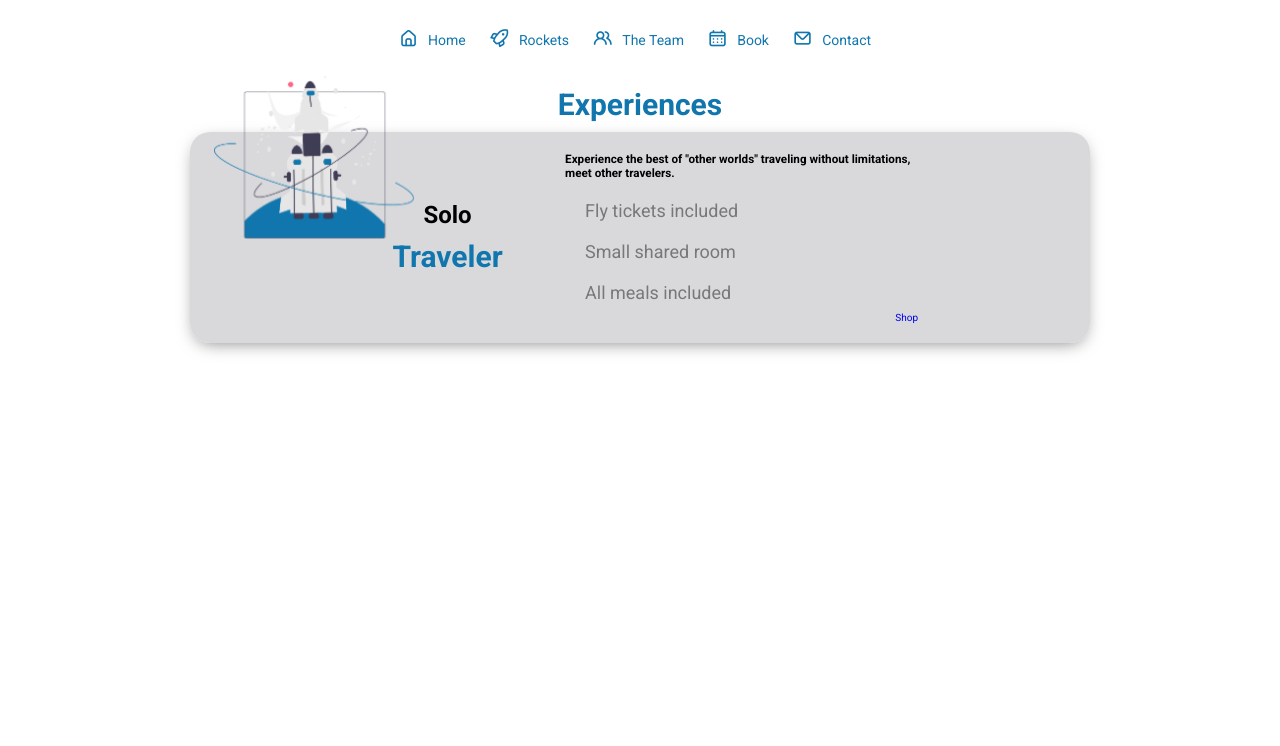
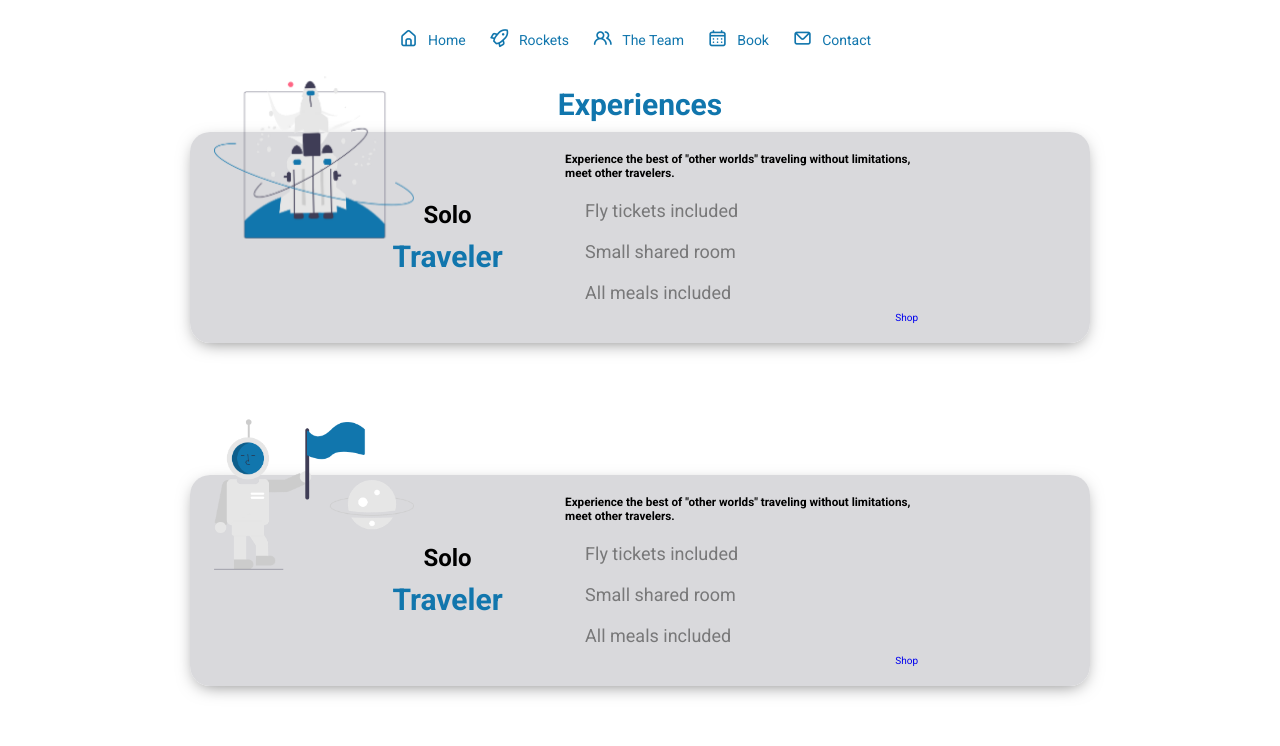
Before and after one commit to edolinares/amsi, a website: page pages/book.html in a window 1280 px wide. Shown: the top 746 px of the page. Drawn offline with nearby package versions, Linux system fonts and the light colour scheme.

Commit message:
Cambios iniciales en booking

```diff
--- a/pages/book.html
+++ b/pages/book.html
@@ -66,6 +66,39 @@
             </div>
           </div>
 
+        </br></br></br></br></br></br></br></br></br></br></br></br>
+          <div class="card">
+            <div class="card__content">
+              <div class="card__content-left">
+                <img src="../img/space2.png" style="width: 200px;">
+                <div>
+                  <h2>Solo</h2>
+                  <h1>Traveler</h1>
+                </div>
+              </div>
+              <div class="card__content-right">
+                <h3>
+                  Experience the best of "other worlds" traveling without limitations,
+                  meet other travelers.
+                </h3>
+                <div class="info-content">
+                  <ul>
+                    <li>
+                      <p>Fly tickets included</p>
+                    </li>
+                    <li>
+                      <p>Small shared room</p>
+                    </li>
+                    <li>
+                      <p>All meals included</p>
+                    </li>
+                  </ul>
+                  <a href="#"> Shop </a>
+                </div>
+              </div>
+            </div>
+          </div>
+
 
 
     </div>
```
